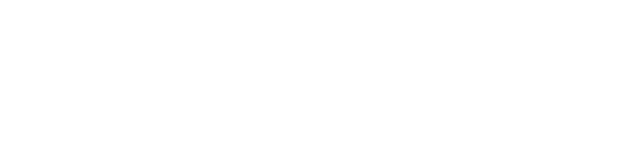
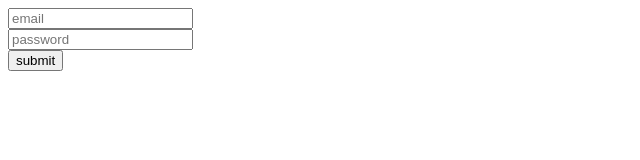
Before and after one commit to Jonibek011/Javascript_exercises, a plain HTML site: page form/index.html in a window 1280 px wide. Shown: the whole page, without its empty margins (0-640 px from the left). Drawn offline with Linux system fonts and the light colour scheme.

Commit message:
formdata

```diff
--- a/form/index.html
+++ b/form/index.html
@@ -6,6 +6,25 @@
     <title>Document</title>
   </head>
   <body>
+    <div>
+      <form action="">
+        <label for="email">
+          <input type="email" name="email" id="email" placeholder="email" />
+        </label>
+        <br />
+
+        <label for="password">
+          <input
+            type="password"
+            name="password"
+            id="password"
+            placeholder="password"
+          />
+        </label>
+        <br />
+        <button type="submit">submit</button>
+      </form>
+    </div>
     <script src="index.js"></script>
   </body>
 </html>
--- a/form/index.js
+++ b/form/index.js
@@ -0,0 +1,78 @@
+//Form elementlari
+//input, textarea, select, button, label
+
+//DOM orqali tanlab olish
+// const form = document.querySelector("form");
+// const input = document.querySelector('input[name="email"]');
+
+//Form xodisalari (events)
+//submit hodisasi
+
+//Form yuborilganda trigger bo'ladi
+// form.addEventListener("submit", (e) => {
+//   e.preventDefault(); //sahifa reload bo'lishini to'xtatadi
+//   //malumotlarni olish va validatsiya qilish
+// });
+
+//input, change, focus, blur hodisalari
+
+//input xodisasi qachon ishga tushadi
+//foydalanuvchi input maydoniga biror belgi kiritganida yoki o'chirganida
+//har bir harakatda ishga tushadi
+
+//Qo'llanilishi
+// -- Real-time validatsiya
+// --Live qidiruv
+// -- Input qiymatini ko'rsatish
+// const input = document.querySelector('input[name="email"]');
+// input.addEventListener("input", (e) => {
+//   console.log(e.target.value);
+// });
+
+// change xodisasi -qachon ishga tushadi
+//Input qiymatini o'zgartirib, so'ng focus bo'lganda (yani boshqa joyga bosilganda) ishga tushadi
+//Qo'llanilishi
+// -- select, chekbox, radio elementlari bilan ishlashda
+// -- formani yakunlashdan oldin  o'zgarishni aniqlash
+// -- Fayl yuklanganda fayl tanganganini aniqlash
+
+//input har bir o'zgarishda ishlaydi, change esa faqat focus tashlangandan keyin
+
+//Focus xodisasi - qachon ishga tushadi
+// input maydoniga foydalanuvchi bosganda yoki tab tugmasi orqali kirsagina ishga tushadi
+//Qo'llanilishi
+// -- input tanlanganini aniqlash
+// -- styling (masalan faollashtirilgan input uchun border rangini o'zgartirish)
+// -- foydalanuvchiga maslaxatlar berish (masalan: parol kamida 8 ta belgidan iborat bo'lsin)
+
+// input.addEventListener("focus", () => {
+//   console.log("Inputga fokus berildi");
+// });
+
+//Blur xodisasi - qachon ishga tushadi
+// input maydonidan chiqib ketganda (yani boshqa elementga o'tishda ishga tushadi)
+//Qo'llanilishi
+// --Foydalanuvchi inputdan chiqib ketganda validatsiya qilish
+// input.addEventListener("blur", (e) => {
+//   console.log("inputdan chiqildi");
+// });
+
+//=================================
+//3)Form malumotlarini olish
+//input.value
+// const name = document.querySelector('inpu[name="name"]').value;
+
+//FormData API
+//yuborilayotgan form malumotlarini object sifatida olish
+
+const form = document.querySelector("form");
+
+form.addEventListener("submit", (e) => {
+  e.preventDefault();
+  const formData = new FormData(form);
+
+  const email = formData.get("email");
+  const password = formData.get("password");
+
+  console.log(email, password);
+});
```
